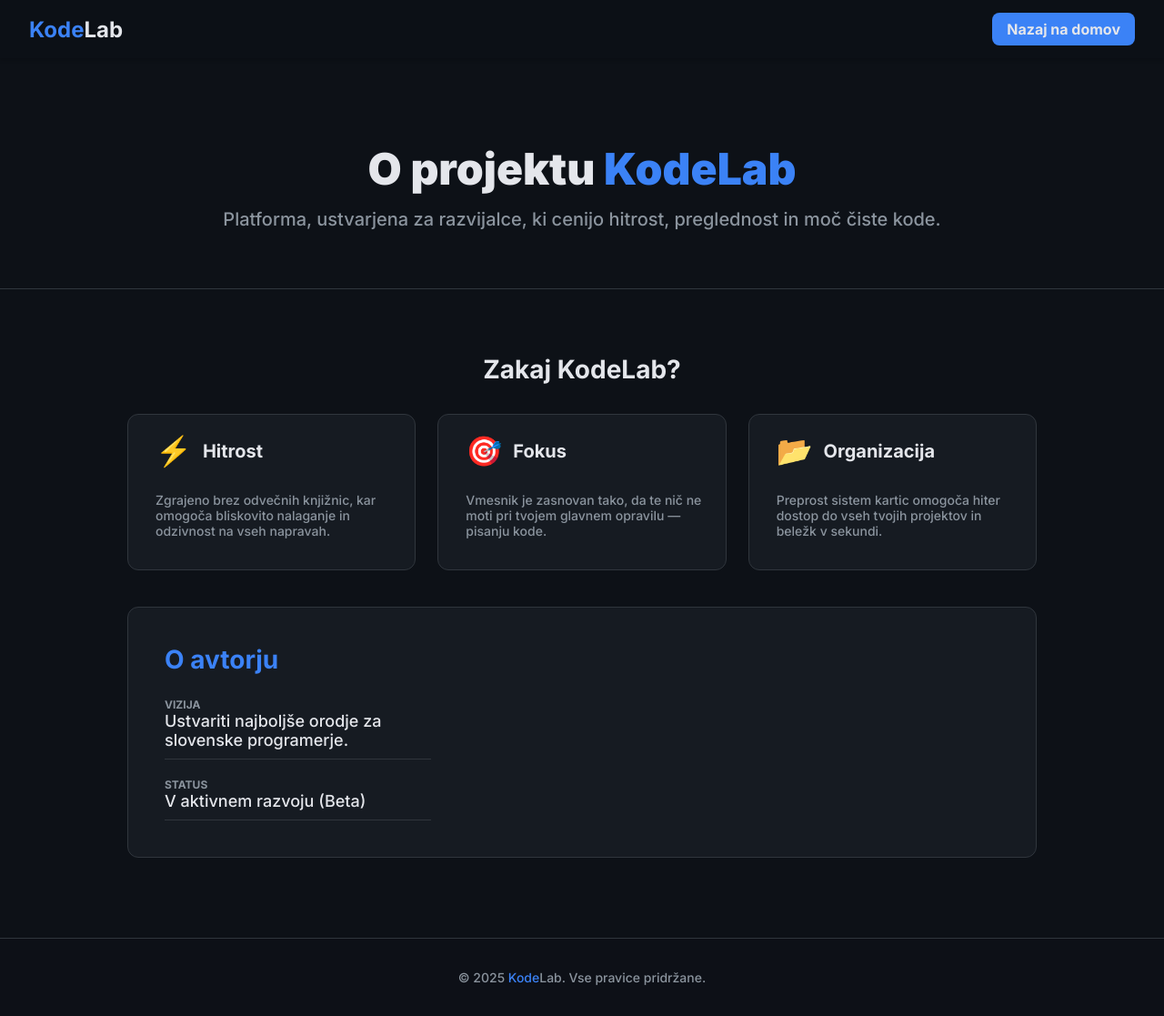
After one commit to Luka-Petek/OnlineCodeEditor, a PHP site: page /oNas.html in a window 1280 px wide. The commit adds this page. Shown: the whole page at 91% size. Run offline with PHP 8.4, Linux system fonts and the light colour scheme.

Commit message:
about us page

```diff
--- a/data/www/html/css/style.css
+++ b/data/www/html/css/style.css
@@ -142,6 +142,7 @@ main {
     cursor: pointer;
     min-width: 200px;
     text-decoration: none !important;
+    padding-left: 10px;
 }
 
 .card:hover {
--- a/data/www/html/index.php
+++ b/data/www/html/index.php
@@ -68,7 +68,7 @@ $theme_icon = ($theme === 'dark') ? 'sun' : 'moon';
             <ul>
                 <li><a href="projekti.php" class="nav-link">Projekti</a></li>
                 <li><a href="profil.php" class="nav-link">Profil</a></li>
-                <li><a href="#" class="nav-link">O nas</a></li>
+                <li><a href="oNas.html" class="nav-link">O nas</a></li>
             </ul>
         </nav>
         <?php endif; ?>
--- /dev/null
+++ b/data/www/html/oNas.html
@@ -0,0 +1,82 @@
+<!DOCTYPE html>
+<html lang="sl">
+<head>
+    <meta charset="UTF-8">
+    <meta name="viewport" content="width=device-width, initial-scale=1.0">
+    <title>O projektu - KodeLab</title>
+    <!-- Tukaj povežeš tvoj obstoječi CSS, ki ga že imaš -->
+    <link rel="stylesheet" href="css/style.css">
+</head>
+<body>
+
+    <header class="staticHeader">
+        <div class="logo"><span class="kodeLab">Kode</span>Lab</div>
+        <div class="header-controls">
+            <a href="index.php" class="prijavaRegistracija">Nazaj na domov</a>
+        </div>
+    </header>
+
+    <div class="mainHeader">
+        <h1>O projektu <span class="kodeLab">KodeLab</span></h1>
+        <p>Platforma, ustvarjena za razvijalce, ki cenijo hitrost, preglednost in moč čiste kode.</p>
+    </div>
+
+    <main class="container">
+        <h2 class="section-title">Zakaj KodeLab?</h2>
+
+        <div class="cards-grid">
+            <!-- Uporabljam tvoj .card in .card-flex sistem -->
+            <div class="card">
+                <div class="card-flex">
+                    <div class="card-header">
+                        <span class="card-icon">⚡</span>
+                        <div class="card-title">Hitrost</div>
+                    </div>
+                    <p class="card-description">Zgrajeno brez odvečnih knjižnic, kar omogoča bliskovito nalaganje in odzivnost na vseh napravah.</p>
+                </div>
+            </div>
+
+            <div class="card">
+                <div class="card-flex">
+                    <div class="card-header">
+                        <span class="card-icon">🎯</span>
+                        <div class="card-title">Fokus</div>
+                    </div>
+                    <p class="card-description">Vmesnik je zasnovan tako, da te nič ne moti pri tvojem glavnem opravilu — pisanju kode.</p>
+                </div>
+            </div>
+
+            <div class="card">
+                <div class="card-flex">
+                    <div class="card-header">
+                        <span class="card-icon">📂</span>
+                        <div class="card-title">Organizacija</div>
+                    </div>
+                    <p class="card-description">Preprost sistem kartic omogoča hiter dostop do vseh tvojih projektov in beležk v sekundi.</p>
+                </div>
+            </div>
+        </div>
+
+        <section class="profil">
+            <div class="vsebina">
+                <h2>O avtorju</h2>
+                <div class="podatki-skupina">
+                    <div class="podatki-vrstica">
+                        <span class="podatki-label">Vizija</span>
+                        <span class="podatki-vrednost">Ustvariti najboljše orodje za slovenske programerje.</span>
+                    </div>
+                    <div class="podatki-vrstica">
+                        <span class="podatki-label">Status</span>
+                        <span class="podatki-vrednost">V aktivnem razvoju (Beta)</span>
+                    </div>
+                </div>
+            </div>
+        </section>
+    </main>
+
+    <footer>
+        <p>&copy; 2025 <span class="kodeLab">Kode</span>Lab. Vse pravice pridržane.</p>
+    </footer>
+
+</body>
+</html>
--- a/data/www/html/profil.php
+++ b/data/www/html/profil.php
@@ -20,6 +20,12 @@ include 'php/userInfo.php';
             </div>
         </div>
     </header>
+
+    <nav class="main-nav">
+            <ul>
+                <li><a class="nav-link" href="index.php">Nazaj</a></li>
+            </ul>
+        </nav>
 
     <main class="container">
         <div class="profil">
```
Also changed, not shown: 2 other files.
